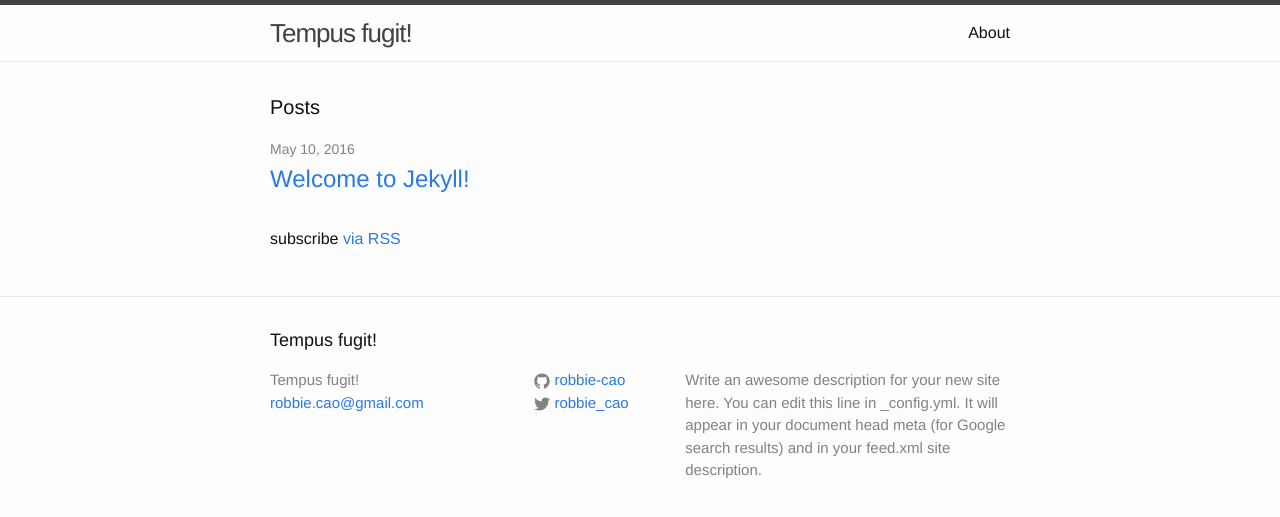
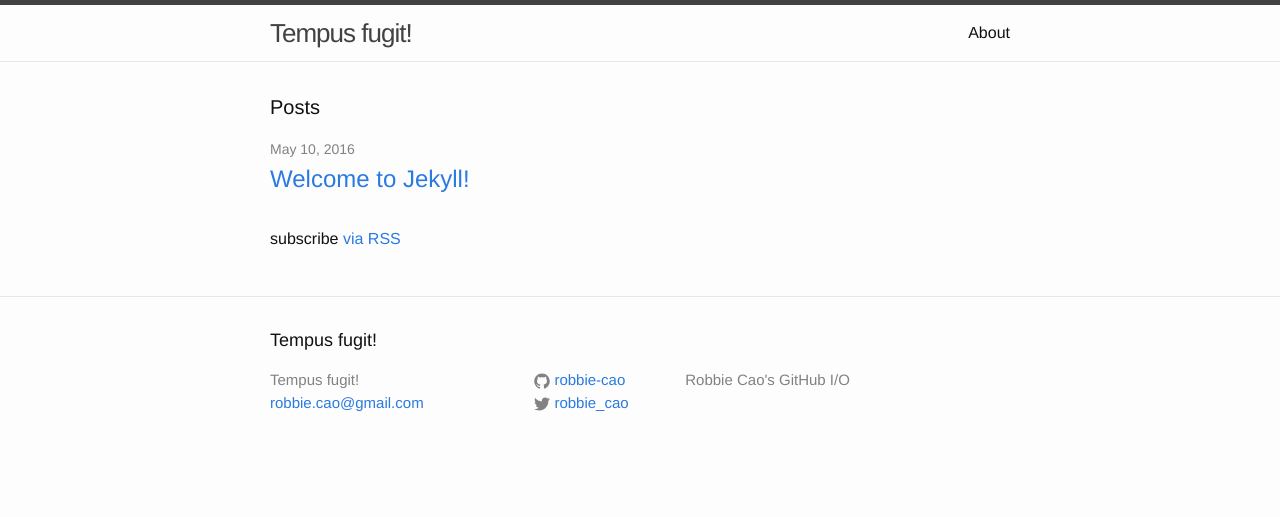
Before and after one commit to robbie-cao/test, a Jekyll site: the page built from index.robc.html, in a window 1280 px wide. Shown: the top 517 px of the page. Built offline with Jekyll 4.4.1, drawn with Linux system fonts in a browser that asks for light colours.

Commit message:
Update _config.yml
Signed-off-by: Robbie Cao <robbie.cao@gmail.com>

```diff
--- a/_config.yml
+++ b/_config.yml
@@ -5,15 +5,15 @@
 # For technical reasons, this file is *NOT* reloaded automatically when you use
 # 'jekyll serve'. If you change this file, please restart the server process.
 
-# Site settings
+# Site Settings
 title: Tempus fugit!
 email: robbie.cao@gmail.com
-description: > # this means to ignore newlines until "baseurl:"
-  Write an awesome description for your new site here. You can edit this
-  line in _config.yml. It will appear in your document head meta (for
-  Google search results) and in your feed.xml site description.
-baseurl: "" # the subpath of your site, e.g. /blog
-url: "http://yourdomain.com" # the base hostname & protocol for your site
+description: >          # '>' means to ignore newlines until "baseurl:"
+    Robbie Cao's GitHub I/O
+# Above text will appear in your document head meta (for
+# Google search results) and in your feed.xml site description.
+baseurl: ""                         # Subpath of site, e.g. /blog
+url: "http://robbie-cao.github.io"  # Base hostname & protocol for site
 twitter_username: robbie_cao
 github_username:  robbie-cao
 
```
